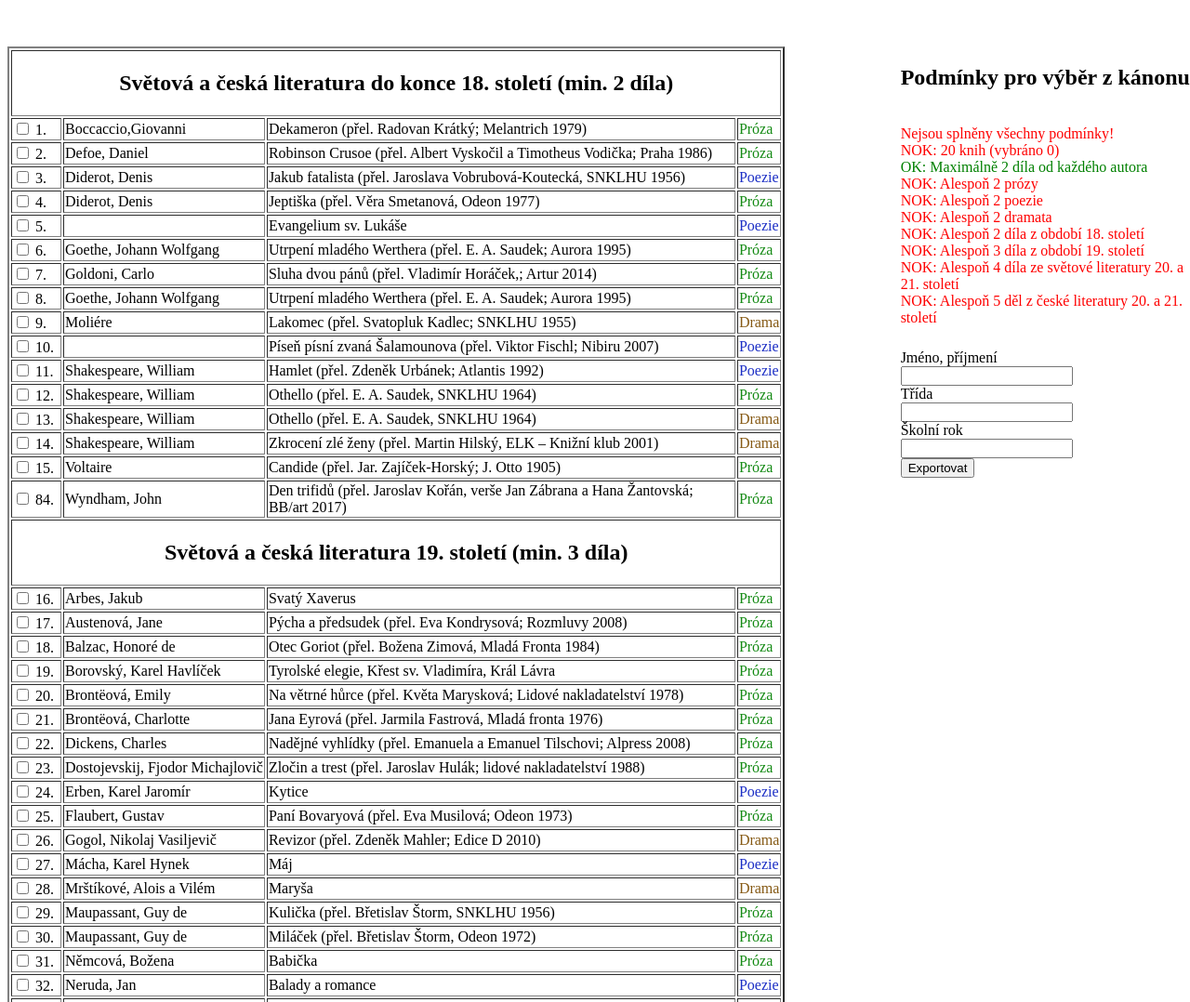
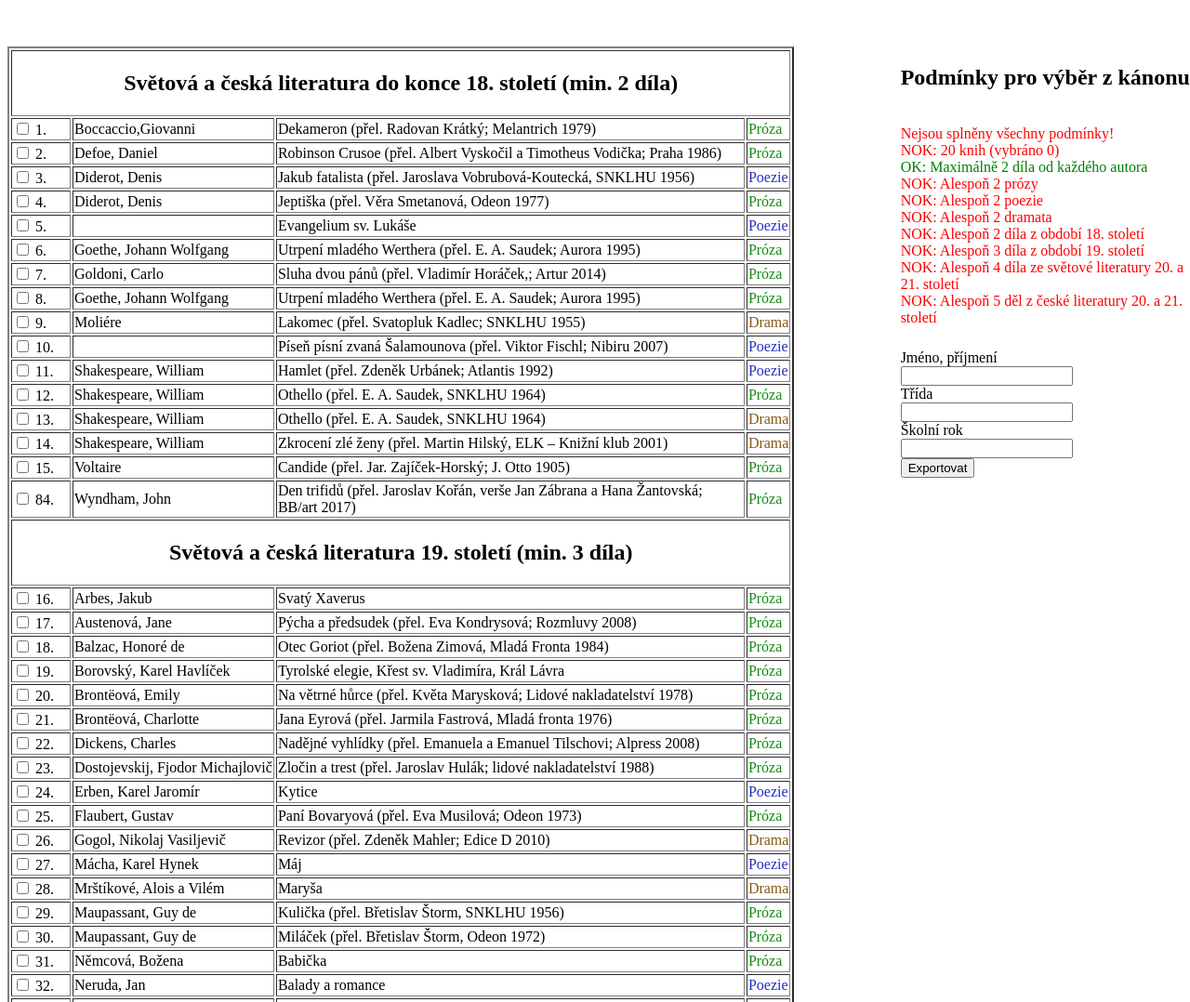
Before and after one commit to adamjezek98/maturitnikanon, a Flask app: page / in a window 1280 px wide. Shown: the top 1078 px of the page at 93% size. Run offline with Flask 2, Linux system fonts and the light colour scheme; data comes from the database, SQL or seed files in the repository.

Commit message:
updated table style

```diff
--- a/templates/books.html
+++ b/templates/books.html
@@ -10,7 +10,7 @@
                 {% for book in season["books"] %}
                     {% if book["book_name"] != "===NOVÁ KNIHA===" %}
                         <tr>
-                            <td style="width: 50px;"><input type="checkbox"
+                            <td style="width: 60px;"><input type="checkbox"
                                                             id="{{ book["book_id"] }}"> {{ book["book_order"] }}.
                             </td>
                             <td style="max-width: 250px;">{{ book["author_name"] }}</td>
```
